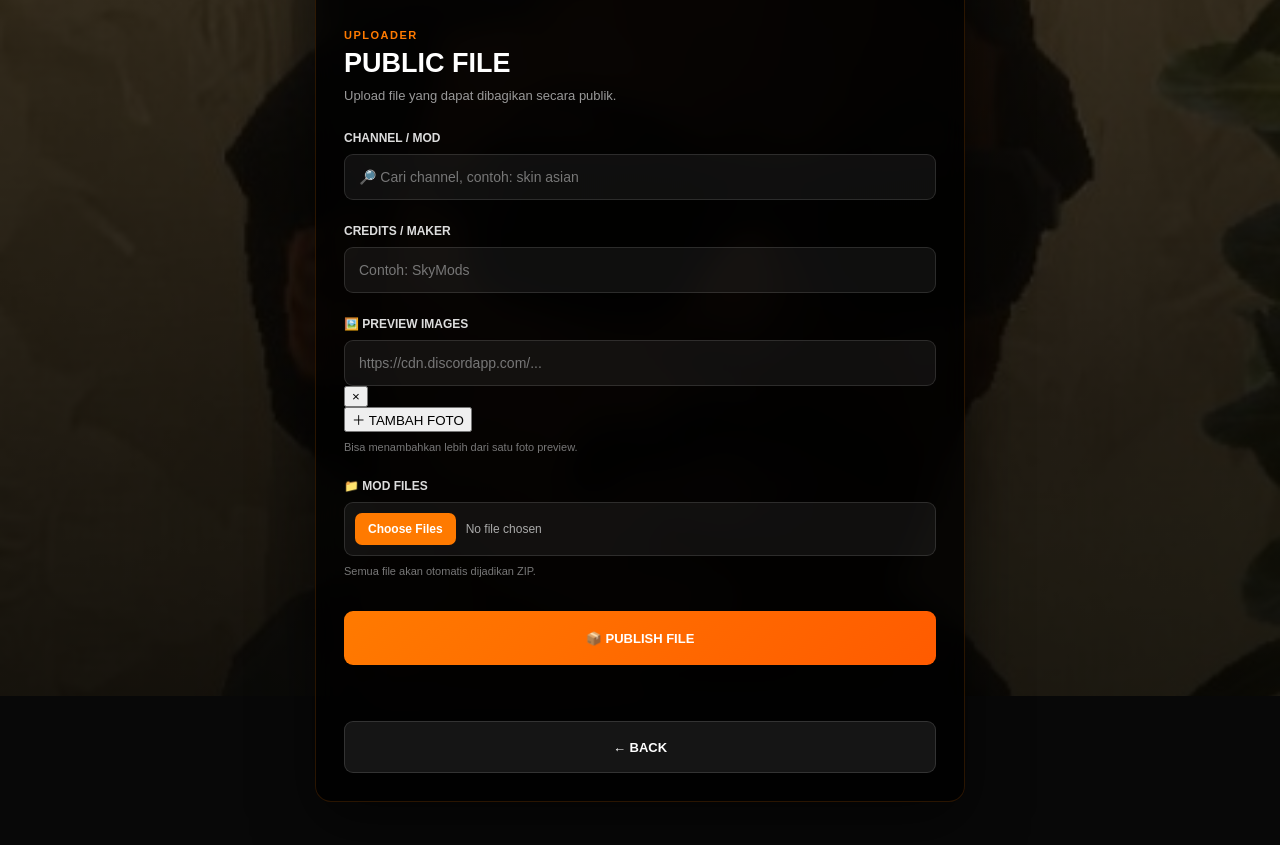
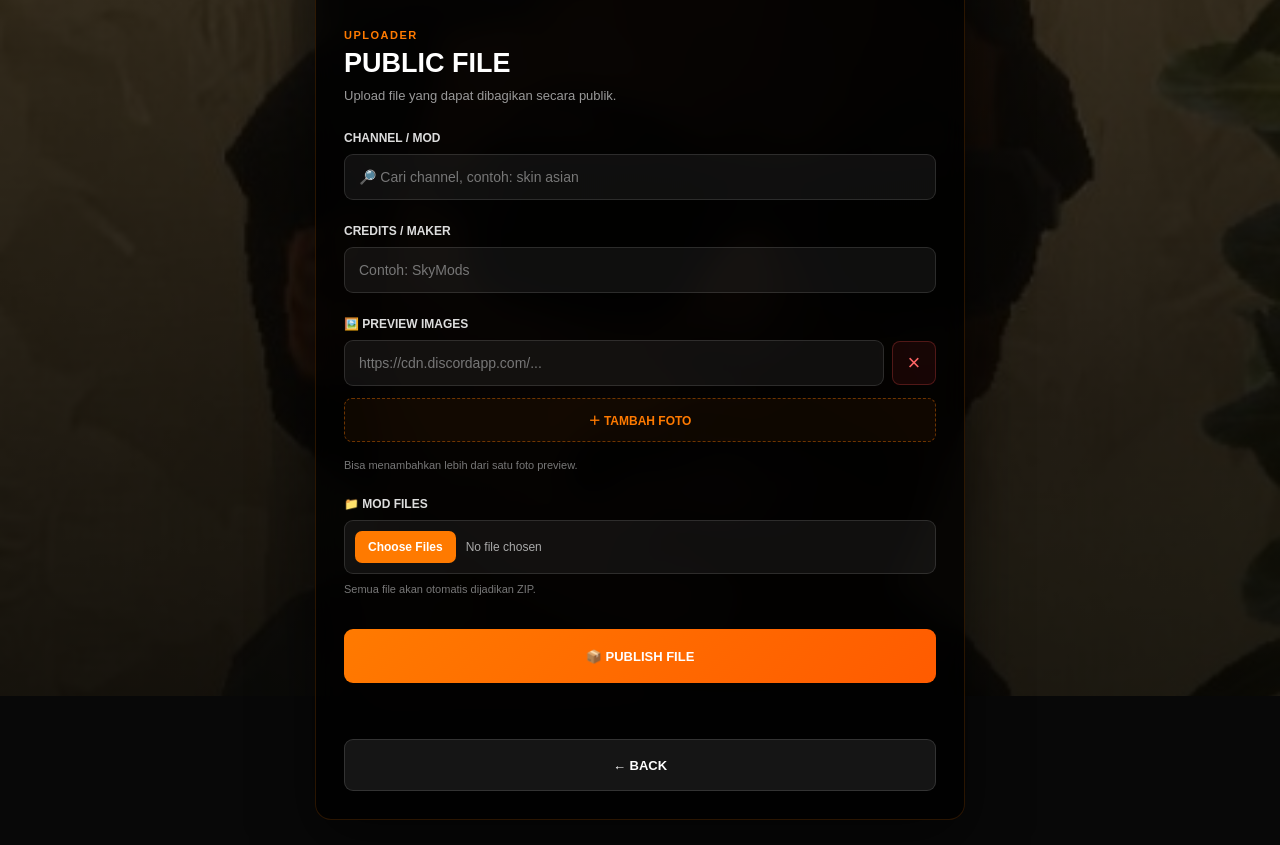
Before and after one commit to monroe404/monroe-uploader, a website: page public/upload.html in a window 1280 px wide. Shown: the part 104-949 px from the top of the page. Drawn offline with Linux system fonts and the light colour scheme.

Commit message:
update public/style.css

```diff
--- a/public/style.css
+++ b/public/style.css
@@ -820,3 +820,66 @@ body {
     }
 
 }
+
+/* =========================
+   PREVIEW IMAGES
+========================= */
+
+.preview-input-row {
+    display: flex;
+    align-items: center;
+    gap: 8px;
+    margin-bottom: 9px;
+}
+
+.preview-input-row input {
+    flex: 1;
+}
+
+.remove-preview {
+    width: 44px;
+    height: 44px;
+    flex-shrink: 0;
+
+    border: 1px solid rgba(255,80,80,.25);
+    border-radius: 8px;
+
+    background: rgba(255,60,60,.08);
+
+    color: #ff6666;
+
+    font-size: 22px;
+
+    cursor: pointer;
+}
+
+.remove-preview:hover {
+    background: rgba(255,60,60,.16);
+}
+
+.add-preview-btn {
+    width: 100%;
+    min-height: 44px;
+
+    margin-top: 3px;
+    margin-bottom: 8px;
+
+    border: 1px dashed rgba(255,122,0,.4);
+    border-radius: 8px;
+
+    background: rgba(255,122,0,.05);
+
+    color: #ff7a00;
+
+    font-size: 12px;
+    font-weight: 800;
+
+    cursor: pointer;
+
+    transition: .2s ease;
+}
+
+.add-preview-btn:hover {
+    background: rgba(255,122,0,.1);
+    border-color: #ff7a00;
+}
```
